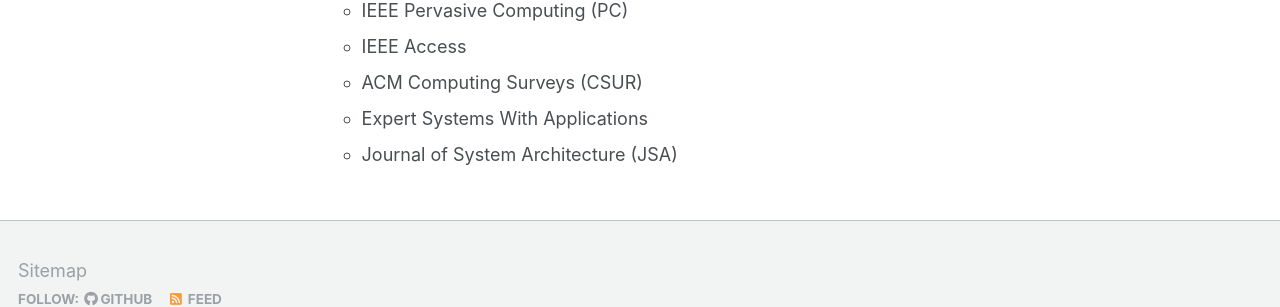
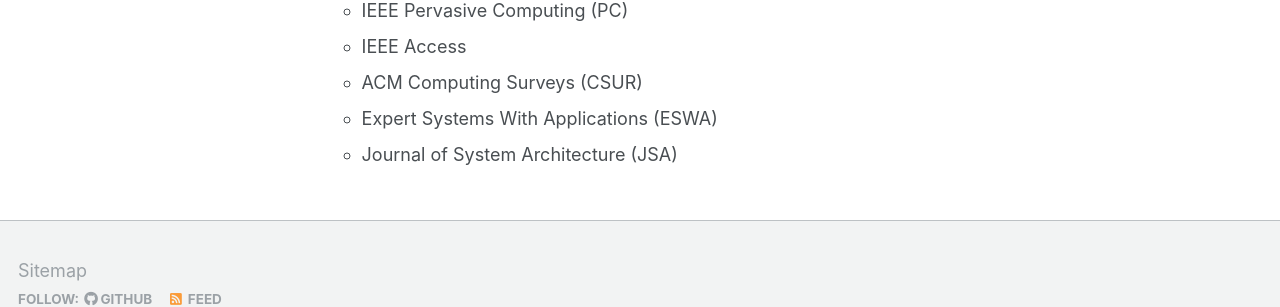
Before and after one commit to blackjack2015/blackjack2015.github.io, a Jekyll site: the page built from _pages/about.md, in a window 1280 px wide and 900 px high, scrolled down 3416 px. Shown: the part 525-832 px from the top of the window. Built offline with Jekyll 4.4.1, drawn with Linux system fonts in a browser that asks for light colours.

Commit message:
Update about.md

```diff
--- a/_pages/about.md
+++ b/_pages/about.md
@@ -81,5 +81,5 @@
     + IEEE Pervasive Computing (PC)
     + IEEE Access
     + ACM Computing Surveys (CSUR)
-    + Expert Systems With Applications
+    + Expert Systems With Applications (ESWA)
     + Journal of System Architecture (JSA)
```
